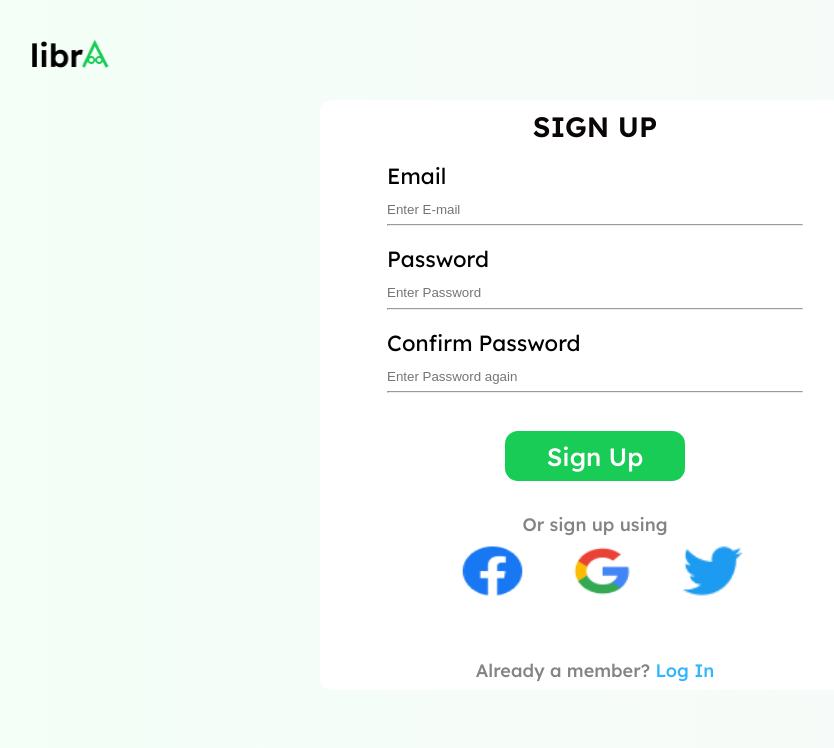
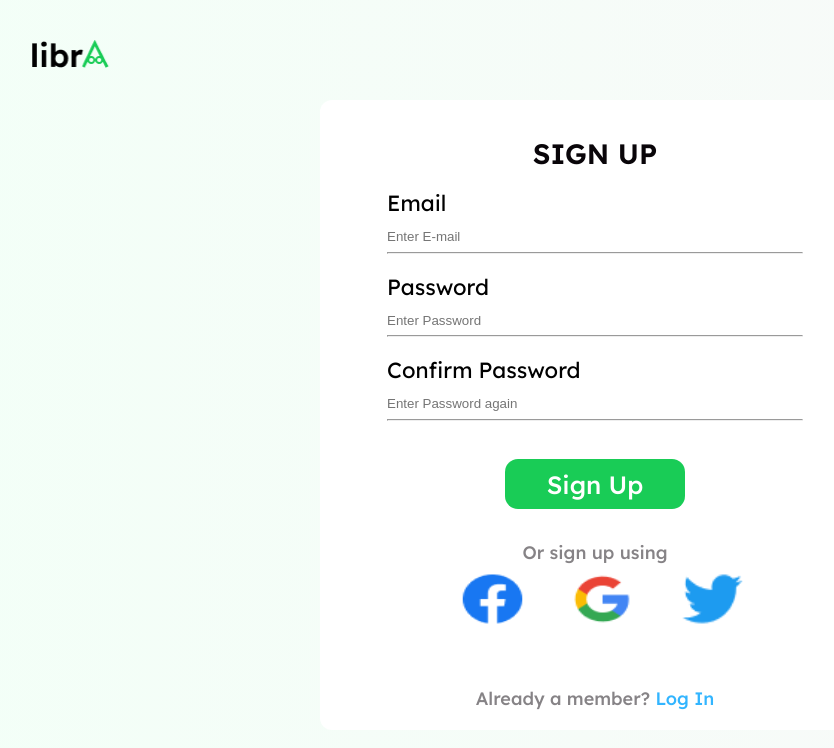
Before and after one commit to Nifix001/Libra, a React (Create React App) app: page /sign-up in a window 1280 px wide. Shown: the top 748 px of the page, without its empty margins (70-904 px from the left). Built offline with nearby package versions, Linux system fonts and the light colour scheme.

Commit message:
New commit

```diff
--- a/src/index.css
+++ b/src/index.css
@@ -816,12 +816,11 @@ color: #5E5A5E;
   height: 550px;
   width: 550px;
   border-radius: 12px;
-  padding-top: 20px;
-  padding-bottom: 20px;
+  padding-top: 30px;
+  padding-bottom: 50px;
 }
 
 .form1 header{
-  padding-top: 0px;
   align-items: center;
 }
 
```
